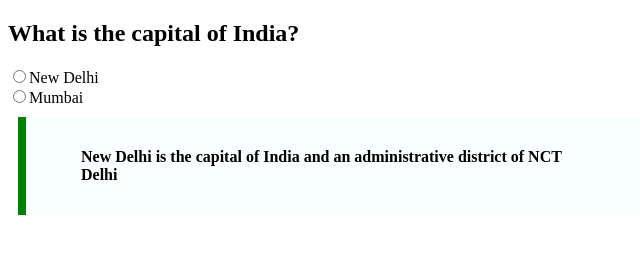
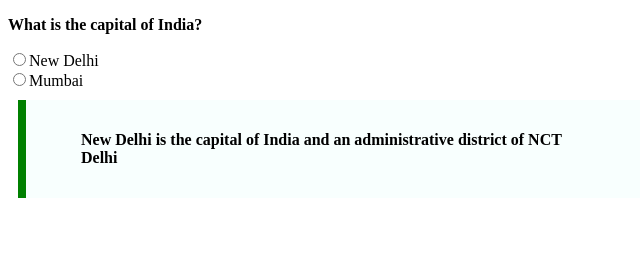
Before and after one commit to acciojob/trivia-A71AN, a website: page main.html in a window 1280 px wide. Shown: the whole page, without its empty margins (0-640 px from the left). Drawn offline with Linux system fonts and the light colour scheme.

Commit message:
created a submission

```diff
--- a/main.html
+++ b/main.html
@@ -8,15 +8,18 @@
 
 <body>
 	<!-- the entire body must be written by student -->
-<!-- 	<p class="para1"><b>What is the capital of India?</b></p> -->
-	<h2>What is the capital of India?</h2>
-    <input type="radio" name="rad" id="io">New Delhi
-    <br>
-    <input type="radio" name="rad" id="io1">Mumbai
+	<p class="para1"><b>What is the capital of India?</b></p>
+    <div>
+        <input type="radio" name="rad" id="io">New Delhi
+    </div>
+
+    <div>
+        <input type="radio" name="rad" id="io1">Mumbai
+    </div>
 
     <div class="block">
         <blockquote cite="https://en.wikipedia.org/wiki/New_Delhi">
-        <p>New Delhi is the capital of India and an administrative district of NCT Delhi</p
+            New Delhi is the capital of India and an administrative district of NCT Delhi
         </blockquote>
     </div>
     <script type="text/javascript" src="./script.js">
```
